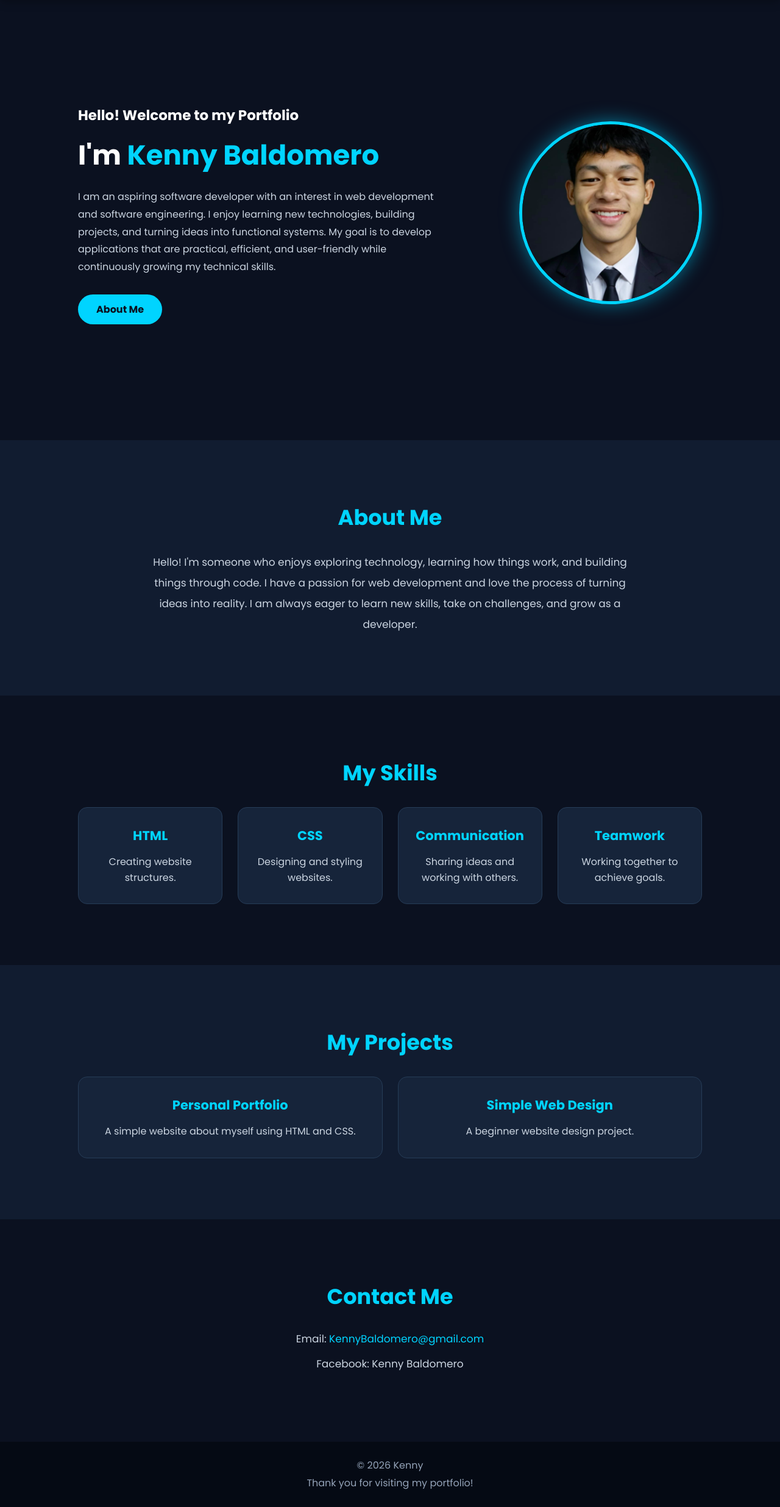
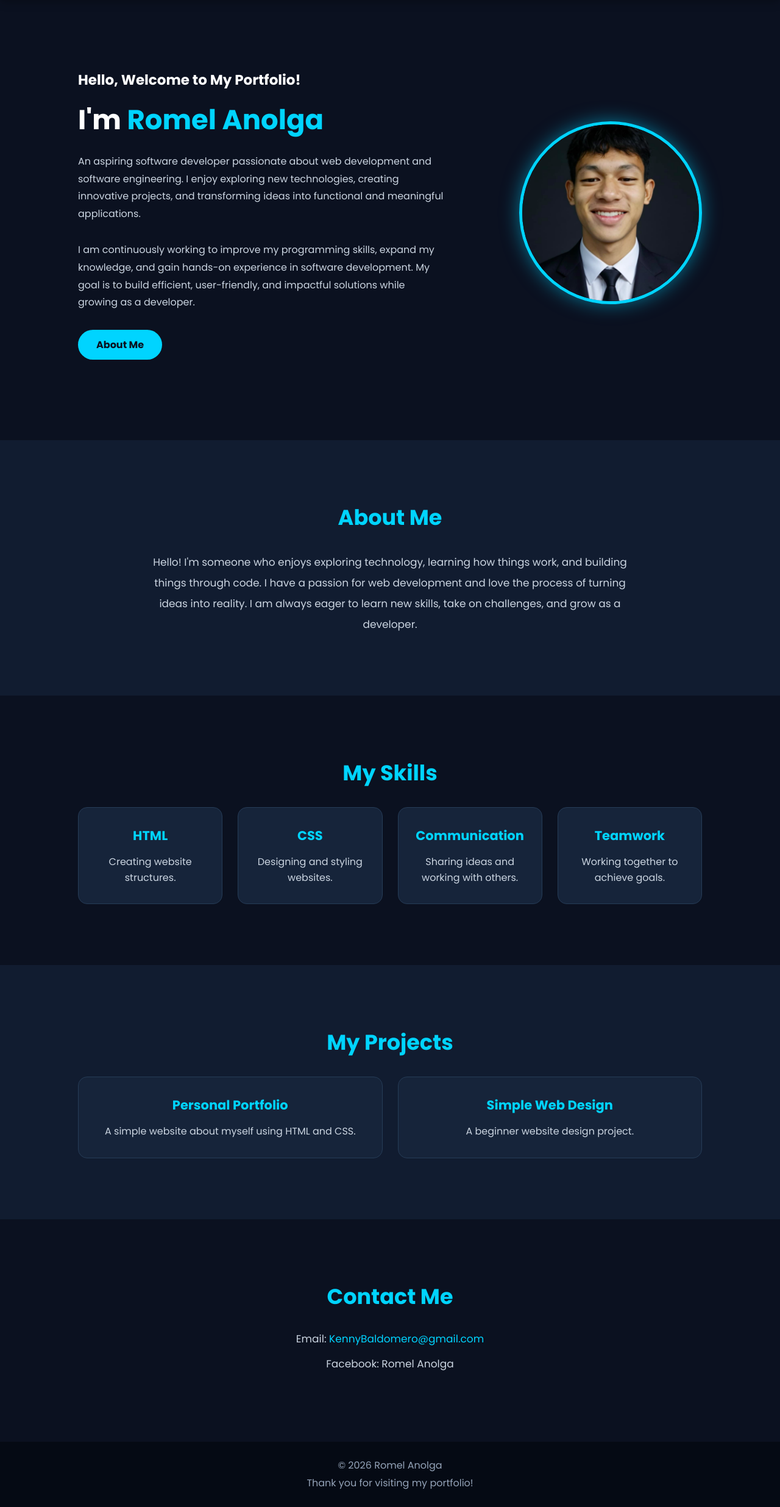
Before and after one commit to anolgaromel16-art/PROJECT-1, a PHP site: page / in a window 1280 px wide. Shown: the part 78-2550 px from the top of the page at 61% size. Run offline with PHP 8.4, Linux system fonts and the light colour scheme.

Commit message:
Update portfolio intro and name to Romel Anolga

```diff
--- a/anolga-project-1/index.php
+++ b/anolga-project-1/index.php
@@ -24,15 +24,17 @@
 
     <section id="home" class="home">
         <div class="home-content">
-            <h3>Hello! Welcome to my Portfolio</h3>
-            <h1>I'm <span>Kenny Baldomero</span></h1>
+            <h3>Hello, Welcome to My Portfolio!</h3>
+            <h1>I'm <span>Romel Anolga</span></h1>
             <p>
-                I am an aspiring software developer with an interest in web
-                development and software engineering. I enjoy learning new
-                technologies, building projects, and turning ideas into
-                functional systems. My goal is to develop applications that
-                are practical, efficient, and user-friendly while
-                continuously growing my technical skills.
+                An aspiring software developer passionate about web development and software engineering. I enjoy exploring
+                new technologies, creating innovative projects, and transforming ideas into functional and meaningful
+                applications.
+            </p>
+            <p>
+                I am continuously working to improve my programming skills, expand my knowledge, and gain hands-on
+                experience in software development. My goal is to build efficient, user-friendly, and impactful solutions
+                while growing as a developer.
             </p>
             <a href="#about" class="btn">About Me</a>
         </div>
@@ -98,11 +100,11 @@
     <section id="contact" class="contact">
         <h2>Contact <span>Me</span></h2>
         <p>Email: <a href="mailto:KennyBaldomero@gmail.com">KennyBaldomero@gmail.com</a></p>
-        <p>Facebook: Kenny Baldomero</p>
+        <p>Facebook: Romel Anolga</p>
     </section>
 
     <footer>
-        <p>© 2026 Kenny</p>
+        <p>© 2026 Romel Anolga</p>
         <p>Thank you for visiting my portfolio!</p>
     </footer>
 
```
